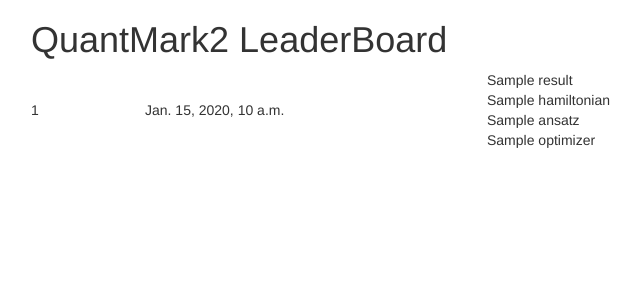
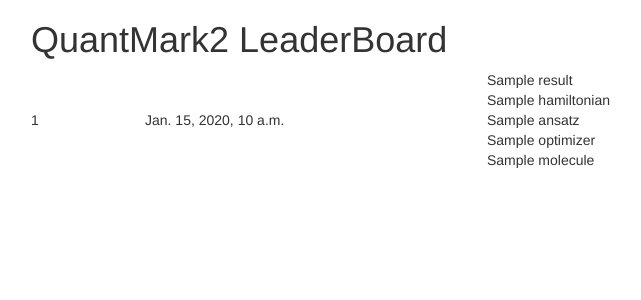
Before and after one commit to quantum-ohtu/WebMark2, a Django app: template templates/home.html in a window 1280 px wide. Shown: the top 300 px of the page, without its empty margins (39-680 px from the left). Run offline with Django 3.2, Linux system fonts and the light colour scheme; the template is opened without the code that fills it: most values are stand-ins (such as "Sample title", 1, 10 or a date in 2020); data that the repository does not hold is empty; some libraries are stand-ins or nearby versions.

Commit message:
Add molecules

```diff
--- a/qleader/models.py
+++ b/qleader/models.py
@@ -9,6 +9,7 @@ class QResult(models.Model):
     result = JSONField(default="")   # Default parameters for the time!!!
     hamiltonian = TextField(default="")
     ansatz = TextField(default="")
+    molecule = TextField(default="")
     optimizer = CharField(default="", max_length=50)
 
     def __str__(self):
--- a/qleader/serializers.py
+++ b/qleader/serializers.py
@@ -5,4 +5,4 @@ from qleader.models import QResult
 class QResultSerializer(serializers.ModelSerializer):
     class Meta:
         model = QResult
-        fields = ['created', 'result', 'hamiltonian', 'ansatz', 'optimizer']
+        fields = ['created', 'result', 'hamiltonian', 'ansatz', 'optimizer', 'molecule']
--- a/templates/home.html
+++ b/templates/home.html
@@ -25,7 +25,8 @@
           <td>{{ result.result }} <br>
               {{ result.hamiltonian }} <br>
               {{ result.ansatz }} <br>
-              {{ result.optimizer }}</td>
+              {{ result.optimizer }} <br>
+              {{ result.molecule }}</td>
         </tr>
         {% endfor %}
       </table>
```
